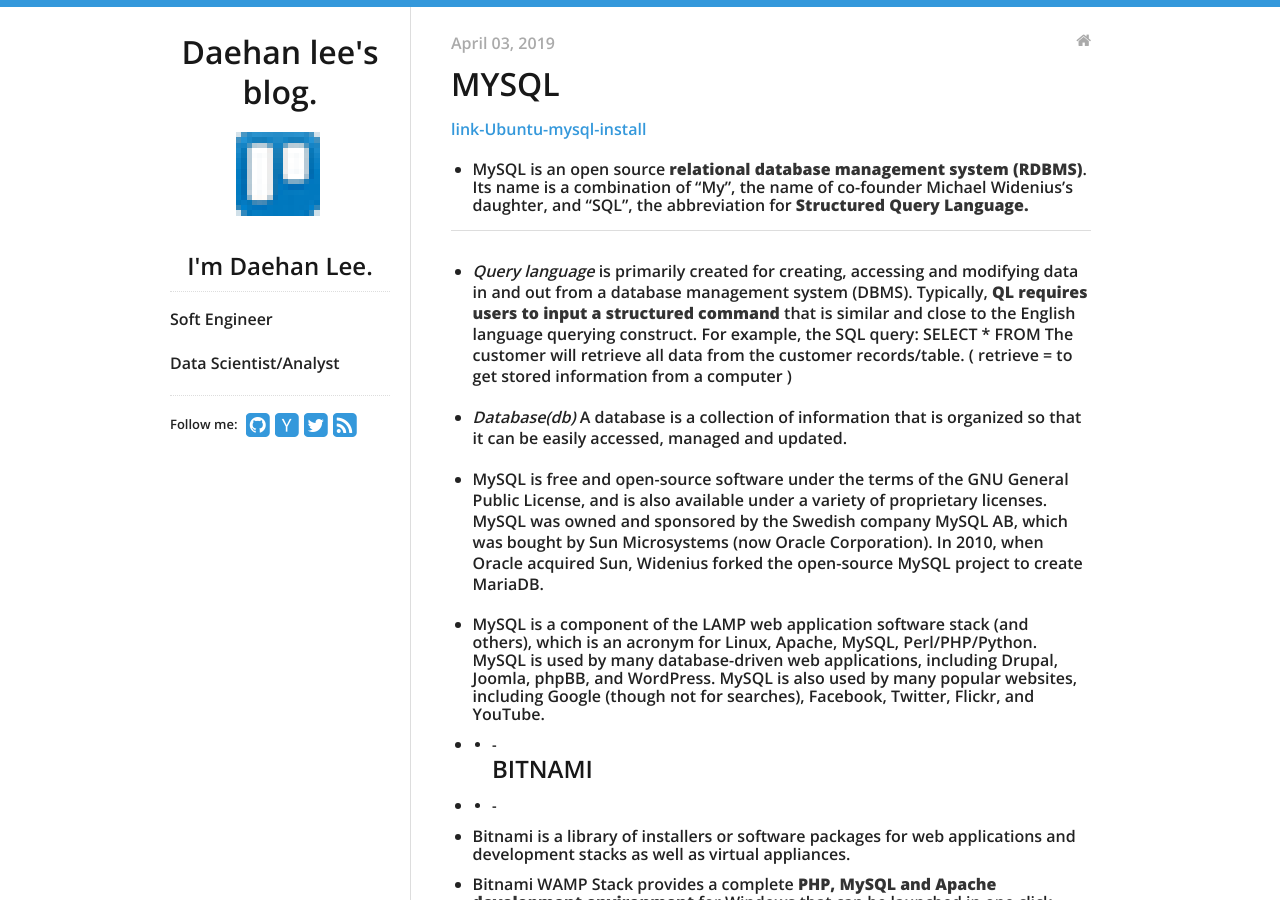
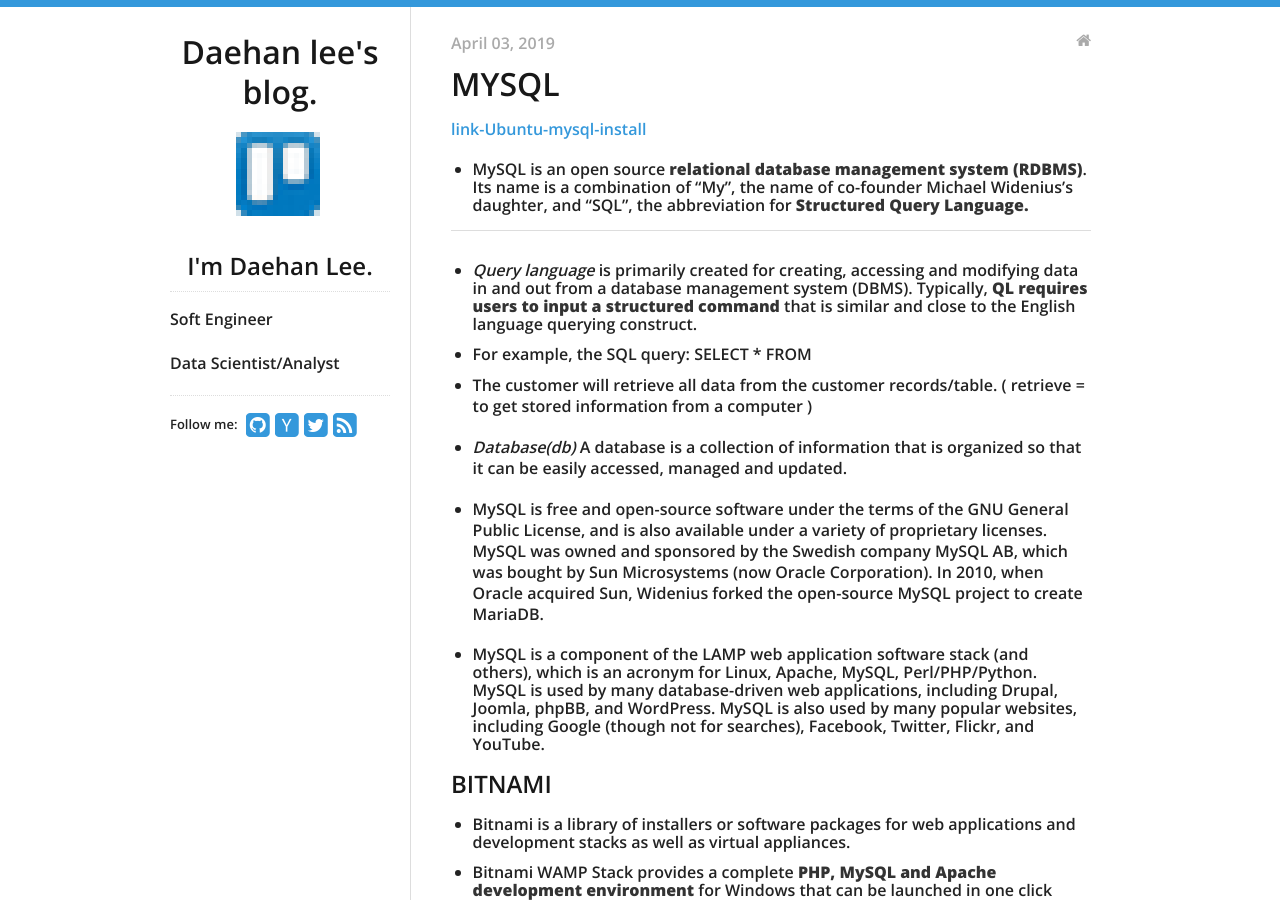
Before and after one commit to daehan0226/Study, a Jekyll site: the page built from _posts/2019-04-03-MYSQL.md, in a window 1280 px wide and 900 px high. Built offline with Jekyll 4.4.1, drawn with Linux system fonts in a browser that asks for light colours.

```diff
--- a/_posts/2019-04-03-MYSQL.md
+++ b/_posts/2019-04-03-MYSQL.md
@@ -12,8 +12,8 @@ categories:
 
 - - -
 - *Query language* is primarily created for creating, accessing and modifying data in and out from a database management system (DBMS). Typically, **QL requires users to input a structured command** that is similar and close to the English language querying construct.
-For example, the SQL query: SELECT * FROM
-The customer will retrieve all data from the customer records/table. ( retrieve = to get stored information from a computer )
+- For example, the SQL query: SELECT * FROM
+- The customer will retrieve all data from the customer records/table. ( retrieve = to get stored information from a computer )
 
 - *Database(db)*
 A database is a collection of information that is organized so that it can be easily accessed, managed and updated.
@@ -21,9 +21,8 @@ A database is a collection of information that is organized so that it can be ea
 - MySQL is free and open-source software under the terms of the GNU General Public License, and is also available under a variety of proprietary licenses. MySQL was owned and sponsored by the Swedish company MySQL AB, which was bought by Sun Microsystems (now Oracle Corporation). In 2010, when Oracle acquired Sun, Widenius forked the open-source MySQL project to create MariaDB.
 
 - MySQL is a component of the LAMP web application software stack (and others), which is an acronym for Linux, Apache, MySQL, Perl/PHP/Python. MySQL is used by many database-driven web applications, including Drupal, Joomla, phpBB, and WordPress. MySQL is also used by many popular websites, including Google (though not for searches), Facebook, Twitter, Flickr, and YouTube.
-- - -
+
 ## BITNAMI
-- - -
 - Bitnami is a library of installers or software packages for web applications and development stacks as well as virtual appliances.
 - Bitnami WAMP Stack provides a complete **PHP, MySQL and Apache development environment** for Windows that can be launched in one click
 
```
